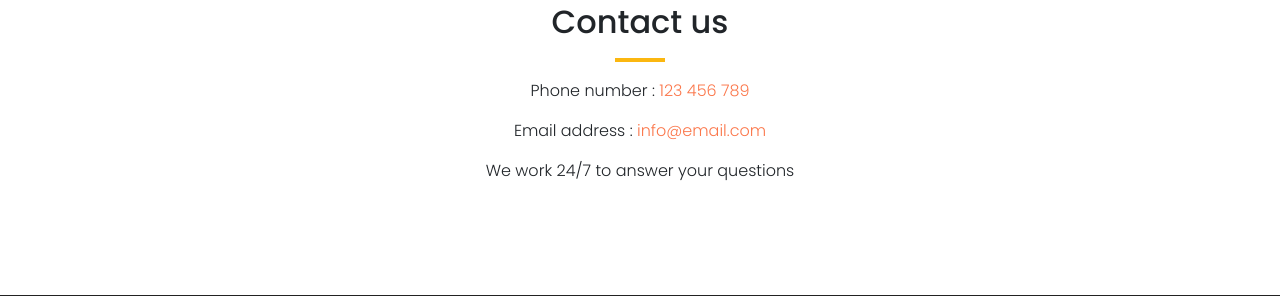
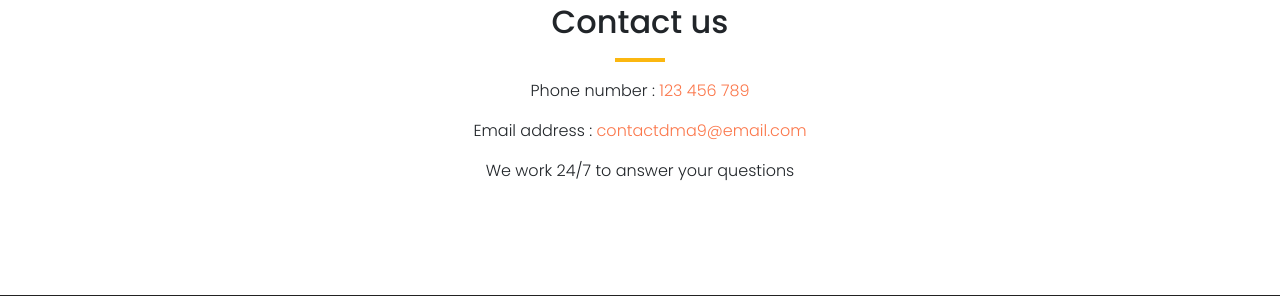
Before and after one commit to OmarChouchane/DMA9, a PHP site: page /contact.php in a window 1280 px wide. Shown: the part 141-437 px from the top of the page. Run offline with PHP 8.4, Linux system fonts and the light colour scheme.

Commit message:
Update contact.php

```diff
--- a/contact.php
+++ b/contact.php
@@ -22,7 +22,7 @@ include('layouts/header.php');
                 Phone number : <span>123 456 789</span>
             </p>
             <p class="w-50 mx-auto">
-                Email address : <span>info@email.com</span>
+                Email address : <span>contactdma9@email.com</span>
             </p>
             <p class="w-50 mx-auto">
                 We work 24/7 to answer your questions
```
